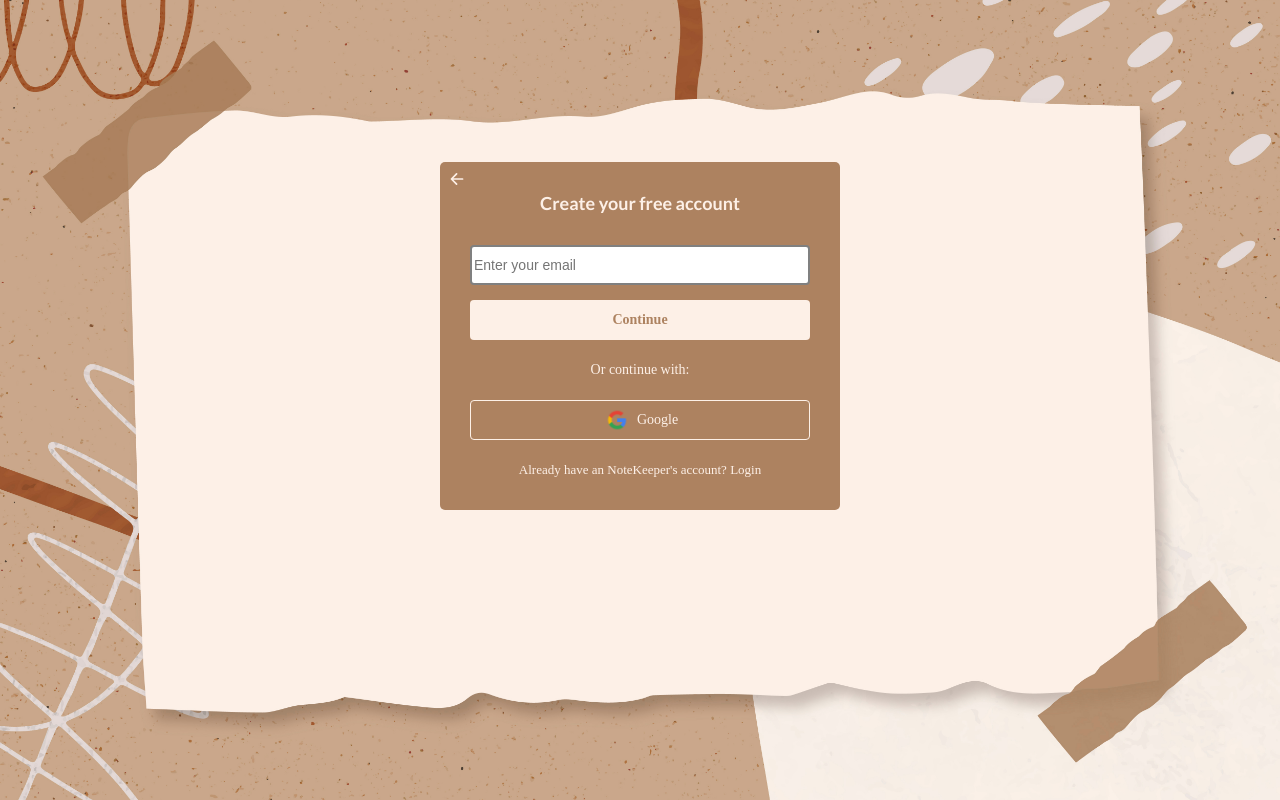
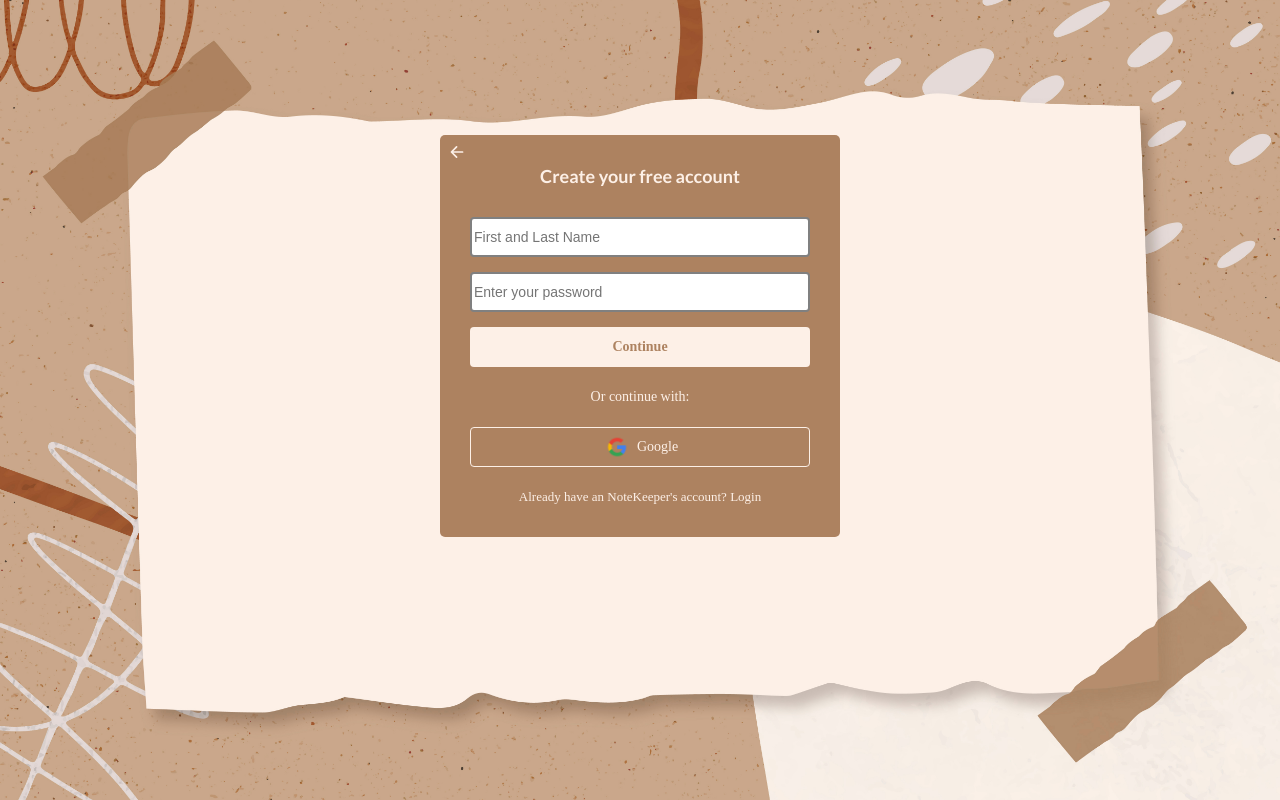
Before and after one commit to RahulGusai/note-keeper, a React (Create React App) app: page /signup in a window 1280 px wide. Both pictures are taken after a click on the element "Continue". Built offline with nearby package versions, Linux system fonts and the light colour scheme; no server answers.

Commit message:
changes in signup flow

```diff
--- a/src/signupPage.css
+++ b/src/signupPage.css
@@ -47,7 +47,14 @@
   gap: 2px;
 }
 
-.viewOneContainer .emailInput {
+.viewTwoContainer {
+  width: 100%;
+  display: flex;
+  flex-direction: column;
+  gap: 15px;
+}
+
+.emailSignup input {
   width: 100%;
   height: 40px;
   border-radius: 4px;
@@ -55,7 +62,7 @@
   cursor: text;
 }
 
-.emailSignup .signupButton {
+.emailSignup .continueButton {
   width: 100%;
   height: 40px;
   background-color: #fdf0e7;
--- a/src/signupPage.js
+++ b/src/signupPage.js
@@ -10,7 +10,7 @@
 export function SignupPage(props) {
   const navigate = useNavigate();
   const [isLoading, setIsLoading] = useState(false);
-  const formNavigation = useState({
+  const [formNavigation, setFormNavigation] = useState({
     viewOne: true,
     viewTwo: false,
   });
@@ -18,19 +18,45 @@
     emailInput: null,
   });
 
-  const emailInputRef = useRef();
+  const formInputs = {
+    emailInputRef: useRef(),
+    fullNameInputRef: useRef(),
+    pwdInputRef: useRef(),
+  };
 
-  async function handleSignupBtnClick(e) {
+  async function handleContinueBtnClick(e) {
     e.preventDefault();
+
+    if (formNavigation.viewOne) {
+      // TODO Validate the email here
+      setFormNavigation((formNavigation) => {
+        return {
+          ...formNavigation,
+          viewOne: false,
+          viewTwo: true,
+        };
+      });
+      return;
+    }
+
+    if (formNavigation.viewTwo) {
+      await createNewUser();
+      // TODO Do required state changes here
+    }
+  }
+
+  async function createNewUser() {
     try {
       const { data, error } = await supabase.auth.signUp({
-        email: emailInputRef.current.value,
-        password: 'rahul321',
+        email: formInputs.emailInputRef.current.value,
+        password: formInputs.pwdInputRef.current.value,
       });
 
       if (error) {
         throw error;
       }
+
+      return data;
     } catch (error) {
       console.log(error.name);
       console.log(error.status);
@@ -60,9 +86,10 @@
         ></IoArrowBack>
         <div className="emailSignup">
           <h3>Create your free account</h3>
+          {formNavigation.viewOne && (
             <div className="viewOneContainer">
               <input
-              ref={emailInputRef}
+                ref={formInputs.emailInputRef}
                 className="emailInput"
                 type="textbox"
                 placeholder="Enter your email"
@@ -71,7 +98,24 @@
                 <span>{errorMessages.emailInput}</span>
               )}
             </div>
-          <div onClick={handleSignupBtnClick} className="signupButton">
+          )}
+          {formNavigation.viewTwo && (
+            <div className="viewTwoContainer">
+              <input
+                ref={formInputs.fullNameInputRef}
+                className="fullNameInput"
+                type="textbox"
+                placeholder="First and Last Name"
+              ></input>
+              <input
+                ref={formInputs.pwdInputRef}
+                className="pwdInput"
+                type="textbox"
+                placeholder="Enter your password"
+              ></input>
+            </div>
+          )}
+          <div onClick={handleContinueBtnClick} className="continueButton">
             Continue
             <Circles
               height="30"
```
Lines whose indentation alone changed are shown as unchanged.
